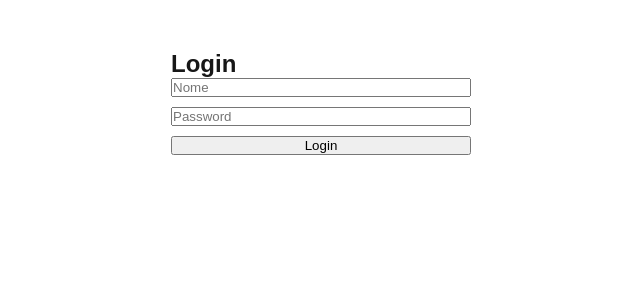
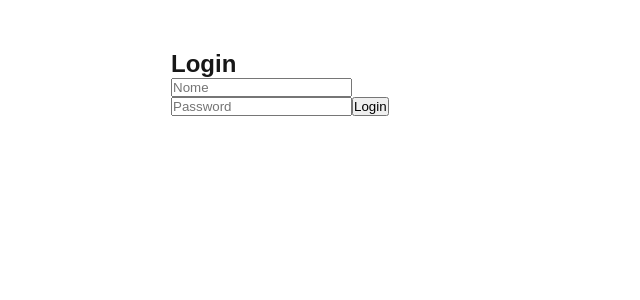
Before and after one commit to yozzaofficial/Data-Matrix-App, a Next.js app: page /login in a window 1280 px wide. Shown: the top 300 px of the page, without its empty margins (319-959 px from the left). Built offline with nearby package versions, Linux system fonts and the light colour scheme.

Commit message:
added auto login

```diff
--- a/src/app/login/page.tsx
+++ b/src/app/login/page.tsx
@@ -1,18 +1,18 @@
 "use client";
-import { useState, Suspense } from "react";
+
+import { useState, useEffect, Suspense } from "react";
 import { useSearchParams } from "next/navigation";
 
 function LoginForm() {
     const [error, setError] = useState("");
+    const [loading, setLoading] = useState(false);
     const searchParams = useSearchParams();
 
-    async function handleSubmit(e: React.FormEvent<HTMLFormElement>) {
-        e.preventDefault();
+    const userParam = searchParams.get("user"); // sarà "user"
+
+    async function login(nome: string, password: string) {
+        setLoading(true);
         setError("");
-
-        const form = e.currentTarget;
-        const nome = form.nome.value;
-        const password = form.password.value;
 
         const res = await fetch("/api/login", {
             method: "POST",
@@ -21,44 +21,46 @@ function LoginForm() {
         });
 
         if (res.ok) {
-            // Prendi il parametro "path" che contiene la destinazione
             const redirectPath = searchParams.get("path") || "/";
+            const params = new URLSearchParams(searchParams);
+            params.delete("path");
+            params.delete("user");
 
-            // Prendi gli altri parametri (es: item, filter, ecc.)
-            const otherParams = new URLSearchParams(searchParams);
-            otherParams.delete("path"); // Rimuovi "path" dai parametri
-
-            // Costruisci l'URL finale
-            const params = otherParams.toString();
-            const fullUrl = params ? `${redirectPath}?${params}` : redirectPath;
-
-            window.location.href = fullUrl;
+            const qs = params.toString();
+            window.location.href = qs ? `${redirectPath}?${qs}` : redirectPath;
         } else {
-            setError("Nome o password errati");
+            setError("Login fallito");
+            setLoading(false);
         }
     }
 
+    // 👉 LOGIN AUTOMATICO
+    useEffect(() => {
+        if (userParam === "user") {
+            login("user", "user"); // password fissa
+        }
+    }, [userParam]);
+
+    async function handleSubmit(e: React.FormEvent<HTMLFormElement>) {
+        e.preventDefault();
+        const form = e.currentTarget;
+        login(form.nome.value, form.password.value);
+    }
+
+    if (loading) return <p>Login in corso...</p>;
+
     return (
-        <div style={{ maxWidth: "300px", margin: "auto", paddingTop: "50px" }}>
+        <div style={{ maxWidth: 300, margin: "auto", paddingTop: 50 }}>
             <h2>Login</h2>
-            <form onSubmit={handleSubmit}>
-                <input
-                    name="nome"
-                    placeholder="Nome"
-                    required
-                    style={{ width: "100%", marginBottom: "10px" }}
-                />
-                <input
-                    name="password"
-                    type="password"
-                    placeholder="Password"
-                    required
-                    style={{ width: "100%", marginBottom: "10px" }}
-                />
-                <button type="submit" style={{ width: "100%" }}>
-                    Login
-                </button>
-            </form>
+
+            {!userParam && (
+                <form onSubmit={handleSubmit}>
+                    <input name="nome" placeholder="Nome" required />
+                    <input name="password" type="password" placeholder="Password" required />
+                    <button type="submit">Login</button>
+                </form>
+            )}
+
             {error && <p style={{ color: "red" }}>{error}</p>}
         </div>
     );
--- a/src/app/todo/page.tsx
+++ b/src/app/todo/page.tsx
@@ -2,10 +2,9 @@ import { requireUser } from "../../../lib/auth"
 import { Suspense } from "react";
 
 async function ToDo({ searchParams }: { searchParams: { item?: string } }) {
-    const location = "todo"
-    const params = await searchParams; // Unwrap la Promise
+    const params = searchParams; // Unwrap la Promise
     const item = params.item || "nessun item"; // Default più chiaro
-    const pathLocation = `${location}?item=${item}`
+    const pathLocation = `todo?${item}`
     const user = await requireUser(pathLocation);
 
     return <>
```
Also changed, not shown: src/app/item1/page.tsx (deleted, +0 -9 lines).
